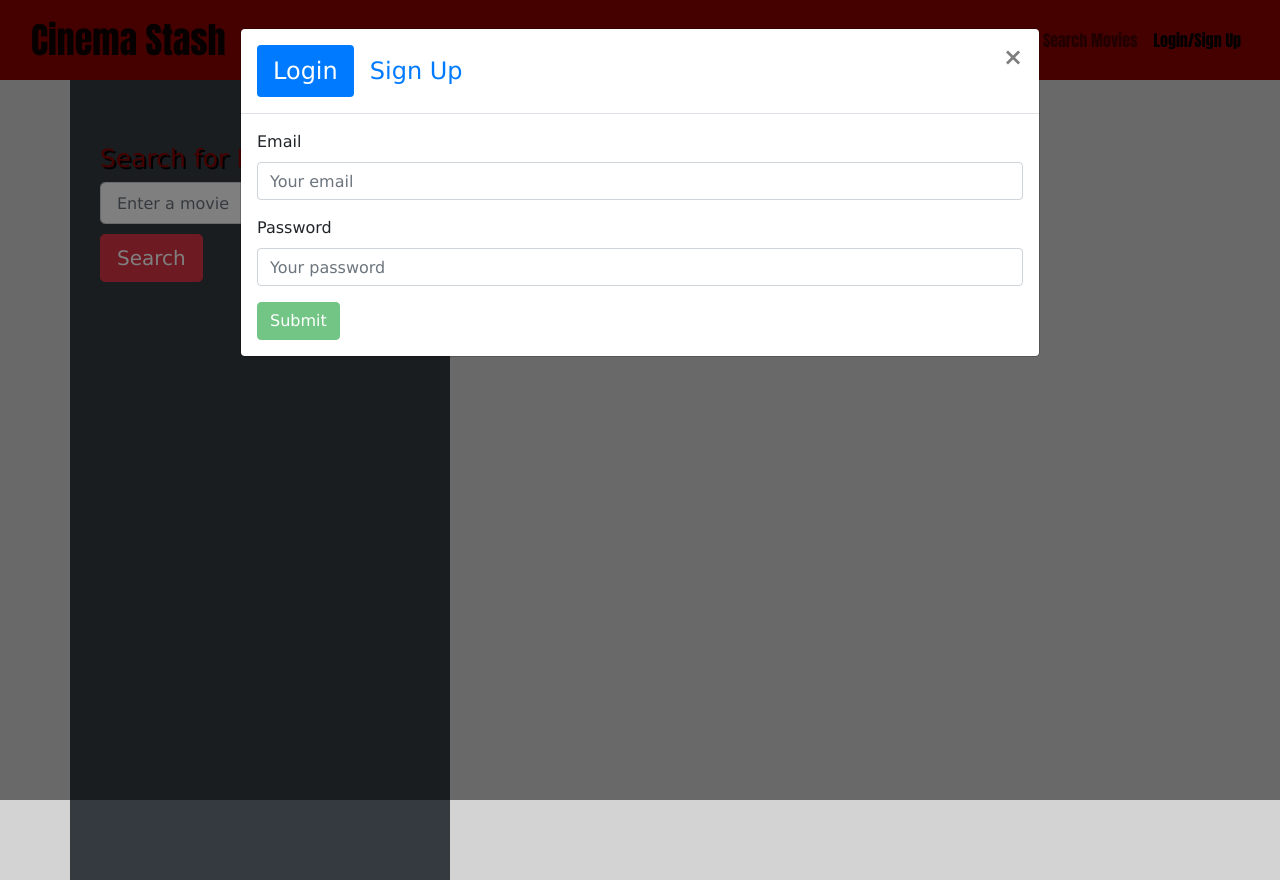
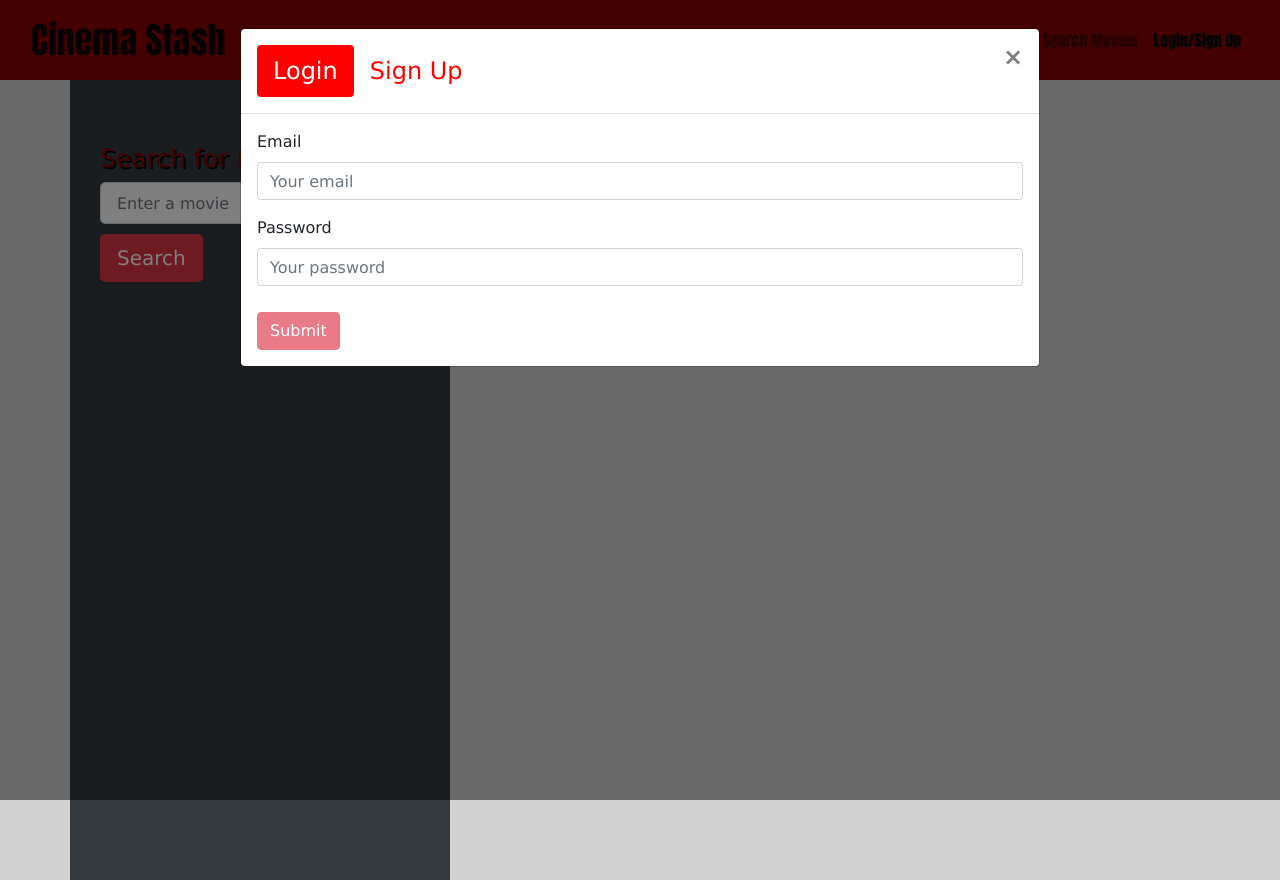
Before and after one commit to domconf/Cinema-Stash, a React (Create React App) app in the folder client/: page / in a window 1280 px wide. Both pictures are taken after a click on the button "Login/Sign Up". Built offline with nearby package versions, Linux system fonts and the light colour scheme; the HTML template or start-up script is replaced by a standard one.

Commit message:
updated styling to login/signup forms

```diff
--- a/client/src/components/LoginForm.js
+++ b/client/src/components/LoginForm.js
@@ -83,7 +83,9 @@ const LoginForm = () => {
                 <Button
                     disabled={!(userFormData.email && userFormData.password)}
                     type='submit'
-                    variant='success'>
+                    variant='danger'
+                    style={{ marginTop: '10px' }}
+                >
                     Submit
                 </Button>
             </Form>
--- a/client/src/components/Navbar.js
+++ b/client/src/components/Navbar.js
@@ -1,3 +1,80 @@
+// import React, { useState } from 'react';
+// import { Link } from 'react-router-dom';
+// import { Navbar, Nav, Container, Modal, Tab } from 'react-bootstrap';
+// import SignUpForm from './SignupForm';
+// import LoginForm from './LoginForm';
+
+// import Auth from '../utils/auth';
+
+// const AppNavbar = () => {
+//     const [showModal, setShowModal] = useState(false);
+
+//     return (
+//         <>
+//             <Navbar style={{ backgroundColor: '#8B0000', fontFamily: 'Impact', color: 'white' }} expand='lg'>
+//                 <Container fluid>
+//                     <Navbar.Brand as={Link} to='/'>
+//                         Cinema Stash
+//                     </Navbar.Brand>
+//                     <Navbar.Toggle aria-controls='navbar' />
+//                     <Navbar.Collapse id='navbar'>
+//                         <Nav className='ml-auto'>
+//                             <Nav.Link as={Link} to='/'>
+//                                 Search Movies
+//                             </Nav.Link>
+//                             {/* if user is logged in show saved movies and logout */}
+//                             {Auth.loggedIn() ? (
+//                                 <>
+//                                     <Nav.Link as={Link} to='/saved'>
+//                                         Saved Movies
+//                                     </Nav.Link>
+//                                     <Nav.Link onClick={Auth.logout} style={{ color: 'black' }}>
+//                                         Logout
+//                                     </Nav.Link>
+//                                 </>
+//                             ) : (
+//                                 <Nav.Link onClick={() => setShowModal(true)} style={{ color: 'black' }}>
+//                                     Login/Sign Up
+//                                 </Nav.Link>
+//                             )}
+//                         </Nav>
+//                     </Navbar.Collapse>
+//                 </Container>
+//             </Navbar>
+//             {/* set modal data up */}
+//             <Modal size='lg' show={showModal} onHide={() => setShowModal(false)} aria-labelledby='signup-modal'>
+//                 {/* tab container to do either signup or login component */}
+//                 <Tab.Container defaultActiveKey='login'>
+//                     <Modal.Header closeButton>
+//                         <Modal.Title id='signup-modal'>
+//                             <Nav variant='pills'>
+//                                 <Nav.Item>
+//                                     <Nav.Link eventKey='login'>Login</Nav.Link>
+//                                 </Nav.Item>
+//                                 <Nav.Item>
+//                                     <Nav.Link eventKey='signup'>Sign Up</Nav.Link>
+//                                 </Nav.Item>
+//                             </Nav>
+//                         </Modal.Title>
+//                     </Modal.Header>
+//                     <Modal.Body>
+//                         <Tab.Content>
+//                             <Tab.Pane eventKey='login'>
+//                                 <LoginForm handleModalClose={() => setShowModal(false)} />
+//                             </Tab.Pane>
+//                             <Tab.Pane eventKey='signup'>
+//                                 <SignUpForm handleModalClose={() => setShowModal(false)} />
+//                             </Tab.Pane>
+//                         </Tab.Content>
+//                     </Modal.Body>
+//                 </Tab.Container>
+//             </Modal>
+//         </>
+//     );
+// };
+
+// export default AppNavbar;
+
 import React, { useState } from 'react';
 import { Link } from 'react-router-dom';
 import { Navbar, Nav, Container, Modal, Tab } from 'react-bootstrap';
@@ -8,6 +85,7 @@ import Auth from '../utils/auth';
 
 const AppNavbar = () => {
     const [showModal, setShowModal] = useState(false);
+    const [activeTab, setActiveTab] = useState('login'); // Track the active tab
 
     return (
         <>
@@ -49,10 +127,28 @@ const AppNavbar = () => {
                         <Modal.Title id='signup-modal'>
                             <Nav variant='pills'>
                                 <Nav.Item>
-                                    <Nav.Link eventKey='login'>Login</Nav.Link>
+                                    <Nav.Link
+                                        eventKey='login'
+                                        style={{
+                                            backgroundColor: activeTab === 'login' ? 'red' : 'white',
+                                            color: activeTab === 'login' ? 'white' : 'red',
+                                        }}
+                                        onSelect={() => setActiveTab('login')}
+                                    >
+                                        Login
+                                    </Nav.Link>
                                 </Nav.Item>
                                 <Nav.Item>
-                                    <Nav.Link eventKey='signup'>Sign Up</Nav.Link>
+                                    <Nav.Link
+                                        eventKey='signup'
+                                        style={{
+                                            backgroundColor: activeTab === 'signup' ? 'red' : 'white',
+                                            color: activeTab === 'signup' ? 'white' : 'red',
+                                        }}
+                                        onSelect={() => setActiveTab('signup')}
+                                    >
+                                        Sign Up
+                                    </Nav.Link>
                                 </Nav.Item>
                             </Nav>
                         </Modal.Title>
--- a/client/src/components/SignupForm.js
+++ b/client/src/components/SignupForm.js
@@ -110,7 +110,9 @@ const SignupForm = () => {
                 <Button
                     disabled={!(userFormData.username && userFormData.email && userFormData.password)}
                     type='submit'
-                    variant='success'>
+                    variant='danger'
+                    style={{ marginTop: '10px' }}
+                >
                     Submit
                 </Button>
             </Form>
```
